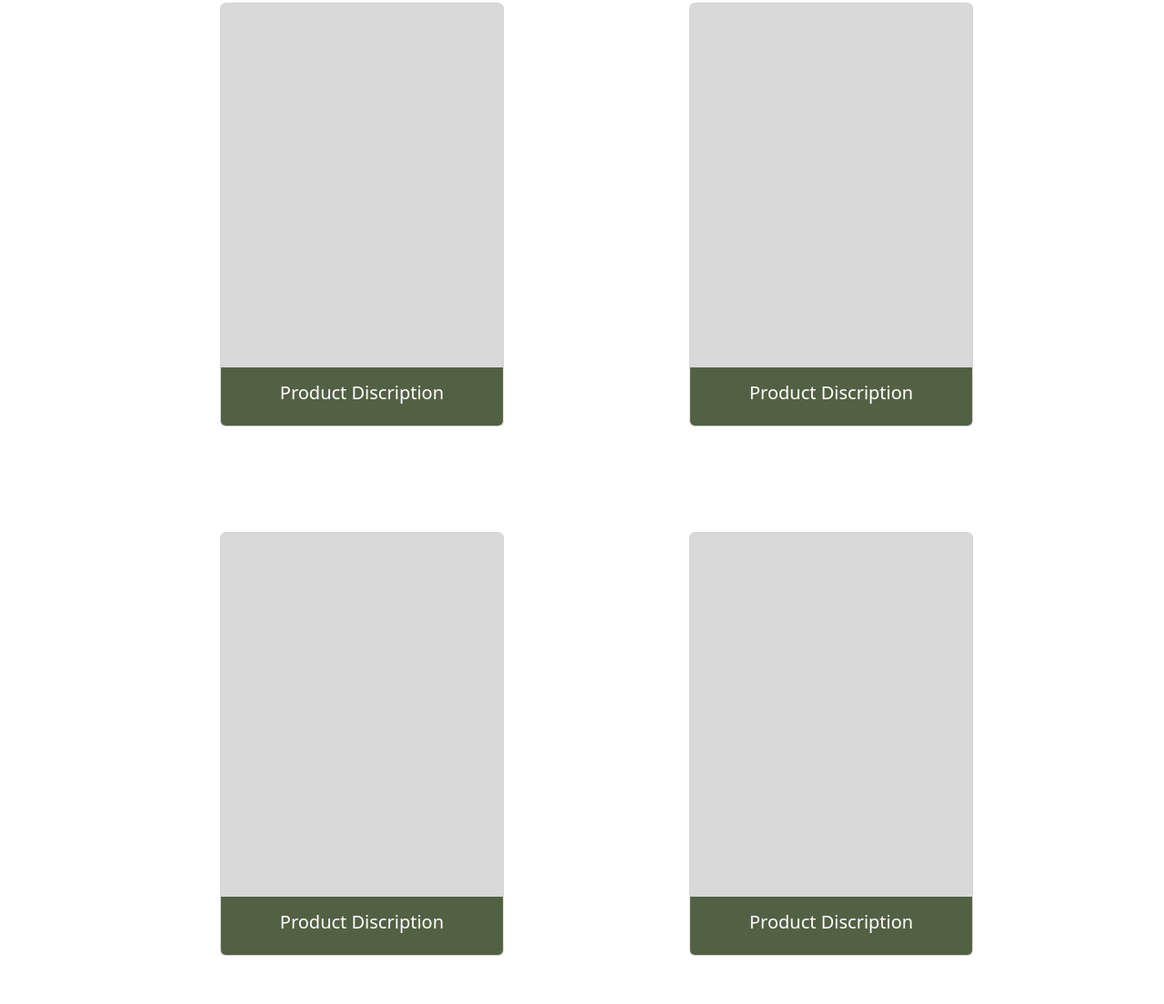
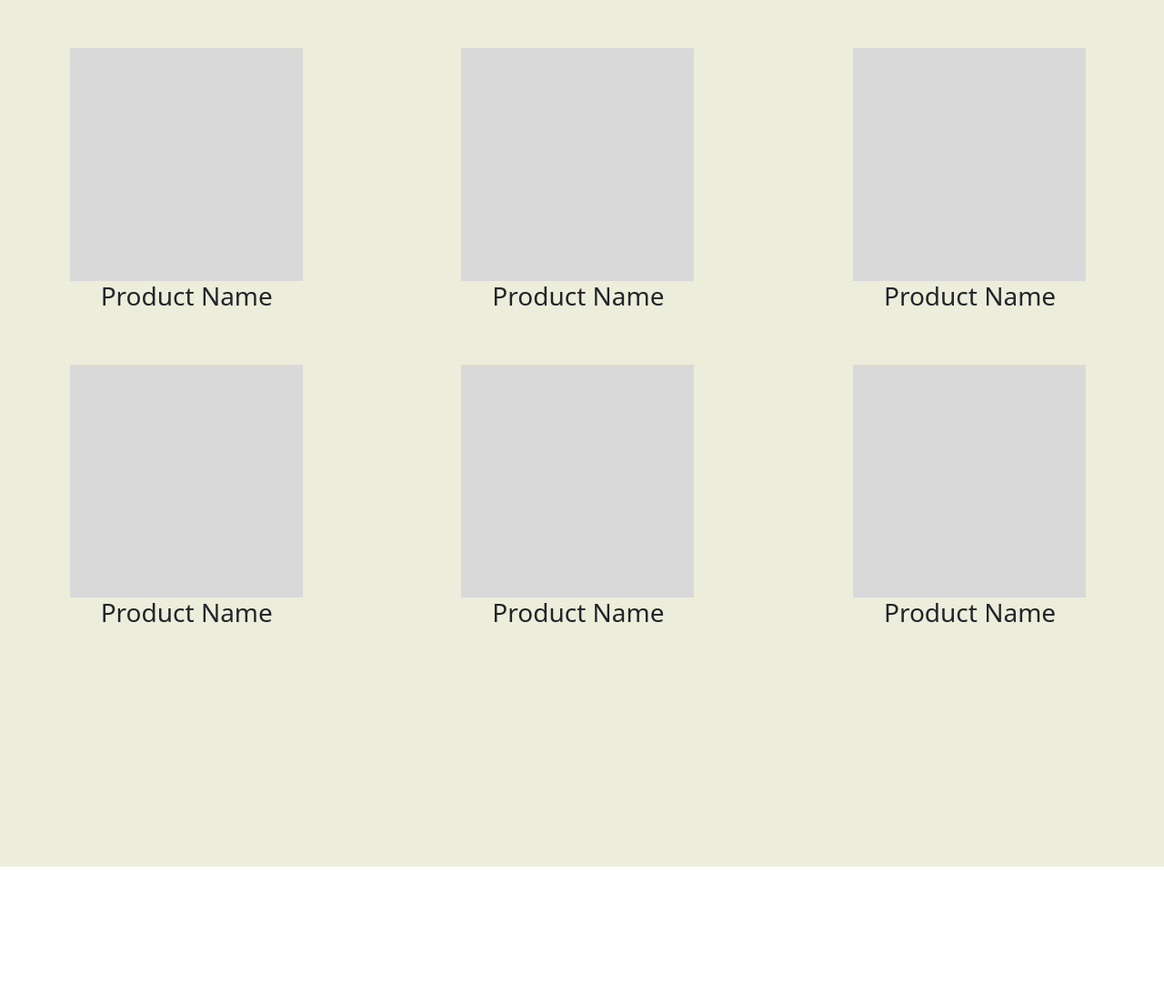
Before and after one commit to Harshit3323/grey-box2, a plain HTML site: page index.html in a window 1280 px wide. Shown: the part 1727-2831 px from the top of the page at 91% size. After the commit the page ends 2680 px from the top, so only its background shows below. Drawn offline with nearby package versions, Linux system fonts and the light colour scheme.

Commit message:
kuch toh

```diff
--- a/index.html
+++ b/index.html
@@ -114,47 +114,37 @@
             </div>
         </div>
     </div>
-    <div class="pro">
-        <div class="pro-cont">
-            <ul class="crd1">
-                <li>
-                    <div class="card">
-                        <span class="card-img-top"></span>
-                        <div class="card-body">
-                            <h5>Product Discription</h5>
-                        </div>
-                    </div>
-                </li>
-                <li>
-                    <div class="card">
-                        <span class="card-img-top"></span>
-                        <div class="card-body">
-                            <h5>Product Discription</h5>
-                        </div>
-                    </div>
-                </li>
-            </ul>
-            <ul class="crd2">
-                <li>
-                    <div class="card">
-                        <span class="card-img-top"></span>
-                        <div class="card-body">
-                            <h5>Product Discription</h5>
-                        </div>
-                    </div>
-                </li>
-                <li>
-                    <div class="card">
-                        <span class="card-img-top"></span>
-                        <div class="card-body">
-                            <h5>Product Discription</h5>
-                        </div>
-                    </div>
-                </li>
-            </ul>
+    <div class="products">
+        <div class="row colm">
+            <div class="col-lg-4 col-sm-1">
+                <div class="pro-img"></div>
+                <h3 class="pro-cap">Product Name</h3>
+            </div>
+            <div class="col-lg-4 col-sm-1">
+                <div class="pro-img"></div>
+                <h3 class="pro-cap">Product Name</h3>
+            </div>
+            <div class="col-lg-4 col-sm-1">
+                <div class="pro-img"></div>
+                <h3 class="pro-cap">Product Name</h3>
+            </div>
+        </div>
+        <div class="row">
+            <div class="col-lg-4 col-sm-1">
+                <div class="pro-img"></div>
+                <h3 class="pro-cap">Product Name</h3>
+            </div>
+            <div class="col-lg-4 col-sm-1">
+                <div class="pro-img"></div>
+                <h3 class="pro-cap">Product Name</h3>
+            </div>
+            <div class="col-lg-4 col-sm-1">
+                <div class="pro-img"></div>
+                <h3 class="pro-cap">Product Name</h3>
+            </div>
         </div>
     </div>
     <script src="https://cdn.jsdelivr.net/npm/bootstrap@5.3.0-alpha2/dist/js/bootstrap.bundle.min.js"></script>
     <script src="./index.js"></script>
+    </html>
 </body>
-</html>
--- a/style.css
+++ b/style.css
@@ -162,29 +162,33 @@ ul{
     width: 100%!important;
 }
 
-.card{
-    width: 100%!important;
-    height: 85%!important;
+.products{
+    width: inherit;
+    height: 125vh;
+    background-color: #ededdb;
+    text-align: center;
+    padding-top: 100px;
+    font-size: 3vw;
 }
-.card-img-top{
-    height: 50vh;
+.pro-img{
+    width: 20vw;
+    height: 20vw;
     background-color: #d9d9d9;
+    margin-left: 6vw;
 }
-.card-body{
+.colm{
+    margin-bottom: 50px;
+}
+.pro-cap{
+    width: 20vw;
+    text-align: center;
+    margin-left: 19%;
+}
+.pro-cap:hover{
     background-color: #526143;
-    color: #fff!important;
-    border-bottom-left-radius: var(--bs-card-inner-border-radius);
-    border-bottom-right-radius: var(--bs-card-inner-border-radius);
+    color: #fff;
 }
-.crd1 li, .crd2 li {
-    display: inline-block;
-    width: 25%;
-    text-align: center;
-    margin: 50px 100px;
-}
-.crd1,.crd2 {
-    text-align: center;
-}
+
 
 
 @media (max-width: 600px) {
@@ -245,6 +249,7 @@ ul{
     .dis-png{
         width: 75%!important;
     }
+
 }
 
 
```
Also changed, not shown: Rectangle 13.png (added), bg.png (added).
